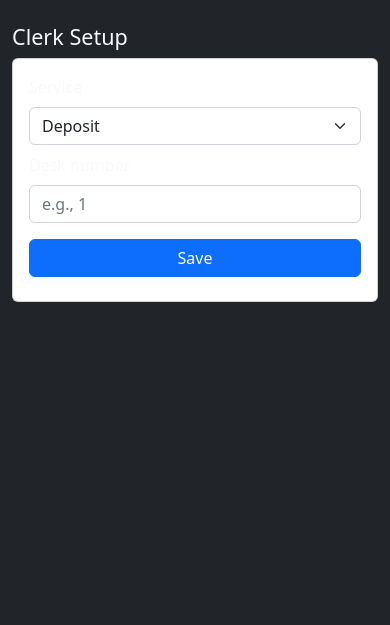
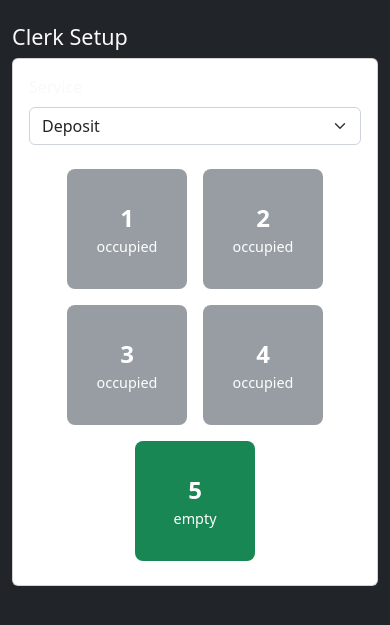
Before and after one commit to curumonkey/echowait, a FastAPI app: page /clerk in a window 390 px wide. Shown: the top 625 px of the page. Run offline with FastAPI, Linux system fonts and the light colour scheme.

```diff
--- a/main.py
+++ b/main.py
@@ -2,26 +2,52 @@ import time
 import json
 from typing import List, Dict, Optional, Tuple
 from fastapi import FastAPI, WebSocket, WebSocketDisconnect, Query
-from fastapi.responses import HTMLResponse
+from fastapi.responses import HTMLResponse, JSONResponse, RedirectResponse
 
 app = FastAPI()
 
 DATA_FILE = "queue_data.json"
 
 def init_data_file():
-    data = {
-        "desks": {},     # { "deposit": ["1","2"], "withdrawal": ["1"] }
-        "tickets": {}    # { "deposit": [{"id":"D-1","status":"waiting"}, ...] }
+    """
+    Initialize the JSON file if missing or empty.
+    If not empty, verify structure and load without altering existing data.
+    """
+    default_structure = {
+        "desks": {},
+        "tickets": {}
     }
-    with open(DATA_FILE, "w") as f:
-        json.dump(data, f, indent=2)
+
+    try:
+        with open(DATA_FILE, "r", encoding="utf-8") as f:
+            data = json.load(f)
+    except (FileNotFoundError, json.JSONDecodeError):
+        # File missing or corrupted → create default
+        with open(DATA_FILE, "w", encoding="utf-8") as f:
+            json.dump(default_structure, f, indent=2)
+        return default_structure
+
+    # Verify structure without overwriting existing data
+    if not isinstance(data, dict):
+        return default_structure
+
+    if "desks" not in data or not isinstance(data["desks"], dict):
+        data["desks"] = {}
+
+    if "tickets" not in data or not isinstance(data["tickets"], dict):
+        data["tickets"] = {}
+
+    return data
 
 def load_data():
-    with open(DATA_FILE, "r") as f:
-        return json.load(f)
+    try:
+        with open(DATA_FILE, "r", encoding="utf-8") as f:
+            return json.load(f)
+    except (FileNotFoundError, json.JSONDecodeError):
+        return {"desks": {}, "tickets": {}}
 
 def save_data(data):
-    with open(DATA_FILE, "w") as f:
+    with open(DATA_FILE, "w", encoding="utf-8") as f:
         json.dump(data, f, indent=2)
 
 # Initialize JSON file at server start
@@ -113,32 +139,32 @@ async def kiosk():
 async def clerk_select():
     return HTMLResponse(load_html("clerk_select.html"))
 
-@app.get("/clerk/{service}/{desk}")
-async def clerk_page(service: str, desk: str):
-    data = load_data()
-    if service not in data["desks"]:
-        data["desks"][service] = []
+# @app.get("/clerk/{service}/{desk}")
+# async def clerk_page(service: str, desk: str):
+#     data = load_data()
+#     if service not in data["desks"]:
+#         data["desks"][service] = []
 
-    # Prevent duplicate desk registration
-    if desk in data["desks"][service]:
-        return HTMLResponse(
-            """
-            <script>
-              alert("Desk {desk} for {service} is already registered. Please choose another desk number.");
-              window.location.href = "/clerk";
-            </script>
-            """.format(desk=desk, service=service),
-            status_code=200
-        )
+#     # Prevent duplicate desk registration
+#     if desk in data["desks"][service]:
+#         return HTMLResponse(
+#             """
+#             <script>
+#               alert("Desk {desk} for {service} is already registered. Please choose another desk number.");
+#               window.location.href = "/clerk";
+#             </script>
+#             """.format(desk=desk, service=service),
+#             status_code=200
+#         )
 
-    # Register desk
-    data["desks"][service].append(desk)
-    save_data(data)
+#     # Register desk
+#     data["desks"][service].append(desk)
+#     save_data(data)
 
-    queue_system.set_assigned(service, desk, None)
-    queue_system.set_serving(service, desk, None)
+#     queue_system.set_assigned(service, desk, None)
+#     queue_system.set_serving(service, desk, None)
 
-    return HTMLResponse(load_html("clerk_page.html"))
+#     return HTMLResponse(load_html("clerk_page.html"))
 
 
 @app.get("/display")
@@ -199,6 +225,48 @@ async def next_ticket(service: str = Query(...), desk: str = Query(...)):
     await manager.broadcast(payload)
     return {"status": "ok", "ticket": ticket, "desk": desk}
 
+@app.get("/clerk/{service}/{desk_id}")
+async def clerk_select(service: str, desk_id: str, status: str = None):
+    """
+    Example: /clerk/deposit/4?status=selected
+    """
+    data = load_data()
+
+    # Verify service exists
+    if service not in data["desks"]:
+        return JSONResponse({"error": f"Service '{service}' not found"}, status_code=404)
+
+    # Find desk entry
+    desk_entry = None
+    for desk in data["desks"][service]:
+        if desk["id"] == desk_id:
+            desk_entry = desk
+            break
+
+    if not desk_entry:
+        return JSONResponse({"error": f"Desk {desk_id} not found in service {service}"}, status_code=404)
+
+    # Handle query parameter
+    if status == "selected":
+        if desk_entry["status"] == "empty":
+            desk_entry["status"] = "occupied"
+            save_data(data)
+            # Redirect to explicit occupied route
+            return RedirectResponse(url=f"/clerk/{service}/{desk_id}/occupied")
+        else:
+            # Already occupied → redirect to /clerk
+            return RedirectResponse(url="/clerk")
+
+    # Default response if no status param
+    return JSONResponse({"service": service, "desk": desk_entry})
+
+@app.get("/clerk/{service}/{desk_id}/occupied")
+async def clerk_page(service: str, desk_id: str):
+    """
+    Clerk working page after desk is marked occupied.
+    """
+    # Serve the clerk_page.html file
+    return HTMLResponse(load_html("clerk_page.html"))
 
 @app.get("/confirm")
 async def confirm_ticket(service: str = Query(...), desk: str = Query(...), ticket: str = Query(...)):
--- /dev/null
+++ b/queue_data.json
@@ -0,0 +1,88 @@
+{
+  "desks": {
+    "deposit": [
+      {
+        "id": "1",
+        "status": "occupied"
+      },
+      {
+        "id": "2",
+        "status": "occupied"
+      },
+      {
+        "id": "3",
+        "status": "occupied"
+      },
+      {
+        "id": "4",
+        "status": "occupied"
+      },
+      {
+        "id": "5",
+        "status": "empty"
+      }
+    ],
+    "withdrawal": [
+      {
+        "id": "1",
+        "status": "empty"
+      },
+      {
+        "id": "2",
+        "status": "empty"
+      },
+      {
+        "id": "3",
+        "status": "empty"
+      },
+      {
+        "id": "4",
+        "status": "empty"
+      },
+      {
+        "id": "5",
+        "status": "empty"
+      },
+      {
+        "id": "6",
+        "status": "empty"
+      },
+      {
+        "id": "7",
+        "status": "empty"
+      }
+    ],
+    "marketing": [
+      {
+        "id": "1",
+        "status": "empty"
+      },
+      {
+        "id": "2",
+        "status": "empty"
+      },
+      {
+        "id": "3",
+        "status": "empty"
+      }
+    ],
+    "support": [
+      {
+        "id": "1",
+        "status": "empty"
+      },
+      {
+        "id": "2",
+        "status": "empty"
+      }
+    ]
+  },
+  "tickets": {
+    "deposit": [
+      {
+        "id": "D-1",
+        "status": "done"
+      }
+    ]
+  }
+}
--- a/templates/clerk_select.html
+++ b/templates/clerk_select.html
@@ -4,6 +4,45 @@
   <title>Clerk Setup - Jungle Queue</title>
   <meta name="viewport" content="width=device-width, initial-scale=1" />
   <link href="https://cdn.jsdelivr.net/npm/bootstrap@5.2.3/dist/css/bootstrap.min.css" rel="stylesheet" />
+  <style>
+    .desk-container {
+      display: flex;
+      flex-wrap: wrap;
+      justify-content: center;
+      gap: 1rem;
+      margin-top: 1.5rem;
+    }
+    .desk-box {
+      width: 120px;
+      height: 120px;
+      display: flex;
+      flex-direction: column;
+      justify-content: center;
+      align-items: center;
+      border-radius: 8px;
+      cursor: pointer;
+      font-size: 1.5rem;
+      font-weight: bold;
+      transition: transform 0.2s;
+    }
+    .desk-box:hover {
+      transform: scale(1.05);
+    }
+    .desk-status {
+      font-size: 0.9rem;
+      font-weight: normal;
+    }
+    .desk-empty {
+      background-color: #198754; /* Bootstrap green */
+      color: white;
+    }
+    .desk-occupied {
+      background-color: #6c757d; /* Bootstrap gray */
+      color: white;
+      cursor: not-allowed;
+      opacity: 0.7;
+    }
+  </style>
 </head>
 <body class="bg-dark text-light">
 <div class="container py-4">
@@ -12,33 +51,61 @@
     <div class="row g-2">
       <div class="col-sm-6">
         <label for="service" class="form-label">Service</label>
-        <select id="service" class="form-select">
-          <option value="deposit">Deposit</option>
-          <option value="withdrawal">Withdrawal</option>
-          <option value="support">Support</option>
+        <select id="service" class="form-select" onchange="loadDesks()">
+          <!-- Options will be populated dynamically -->
         </select>
       </div>
-      <div class="col-sm-6">
-        <label for="desk" class="form-label">Desk number</label>
-        <input id="desk" class="form-control" type="text" placeholder="e.g., 1" />
-      </div>
     </div>
-    <button class="btn btn-primary mt-3" onclick="saveDesk()">Save</button>
+    <div id="desks" class="desk-container"></div>
     <div id="fb" class="mt-2"></div>
   </div>
 </div>
+
 <script>
-function saveDesk() {
-  const svc = document.getElementById('service').value;
-  const desk = document.getElementById('desk').value.trim();
-  const fb = document.getElementById('fb');
-  if (!desk) {
-    fb.innerHTML = '<div class="alert alert-warning">Please enter a desk number.</div>';
-    return;
-  }
-  // Redirect to /clerk/{service}/{desk}
-  window.location.href = `/clerk/${encodeURIComponent(svc)}/${encodeURIComponent(desk)}`;
+async function fetchState() {
+  const res = await fetch("/state");
+  return res.json();
 }
+
+let stateData = {};
+
+async function init() {
+  stateData = await fetchState();
+  const serviceSelect = document.getElementById("service");
+  serviceSelect.innerHTML = "";
+  Object.keys(stateData.desks).forEach(service => {
+    const opt = document.createElement("option");
+    opt.value = service;
+    opt.textContent = service.charAt(0).toUpperCase() + service.slice(1);
+    serviceSelect.appendChild(opt);
+  });
+  loadDesks();
+}
+
+function loadDesks() {
+  const svc = document.getElementById("service").value;
+  const desksDiv = document.getElementById("desks");
+  desksDiv.innerHTML = "";
+
+  if (!stateData.desks[svc]) return;
+
+  stateData.desks[svc].forEach(desk => {
+    const box = document.createElement("div");
+    box.classList.add("desk-box");
+    box.classList.add(desk.status === "empty" ? "desk-empty" : "desk-occupied");
+    box.innerHTML = `<div>${desk.id}</div><div class="desk-status">${desk.status}</div>`;
+    if (desk.status === "empty") {
+      box.onclick = () => {
+        // Redirect with ?status=selected
+        window.location.href = `/clerk/${encodeURIComponent(svc)}/${encodeURIComponent(desk.id)}?status=selected`;
+      };
+    }
+    desksDiv.appendChild(box);
+  });
+}
+
+// Initialize on page load
+init();
 </script>
 </body>
 </html>
```
Also changed, not shown: config.py (+8 -1 lines).
